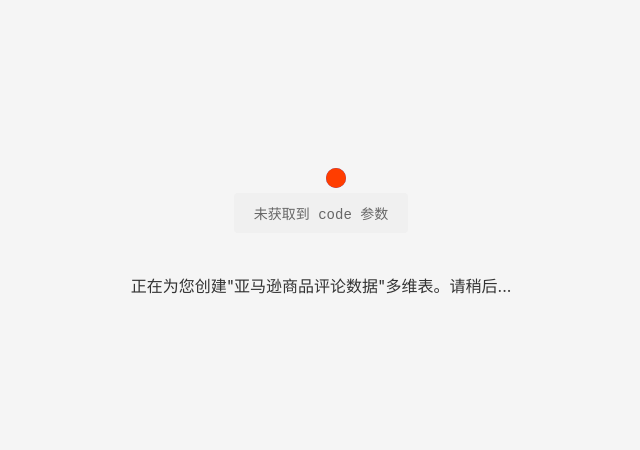
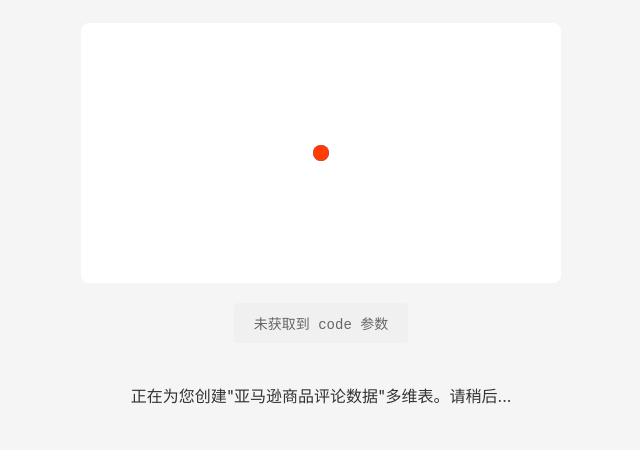
Before and after one commit to onlytian/namexi, a plain HTML site: page ruoxi.html in a window 1280 px wide. Shown: the part 175-625 px from the top of the page, without its empty margins (319-959 px from the left). Drawn offline with Linux system fonts and the light colour scheme.

Commit message:
Update ruoxi.html

```diff
--- a/ruoxi.html
+++ b/ruoxi.html
@@ -137,6 +137,19 @@
               margin-top: 0;
             }
           }
+        .loading{
+          margin-top:-20px;
+          width: 420px;
+          min-height: 200px;
+          display: flex;
+          flex-direction: column;
+          align-items: center;
+          justify-content: center;
+          background-color: white;
+          border-radius: 8px;
+          padding: 30px;
+          // box-shadow: 0 4px 8px rgba(0, 0, 0, 0.1);
+        }
     </style>
 </head>
 <body>
```
